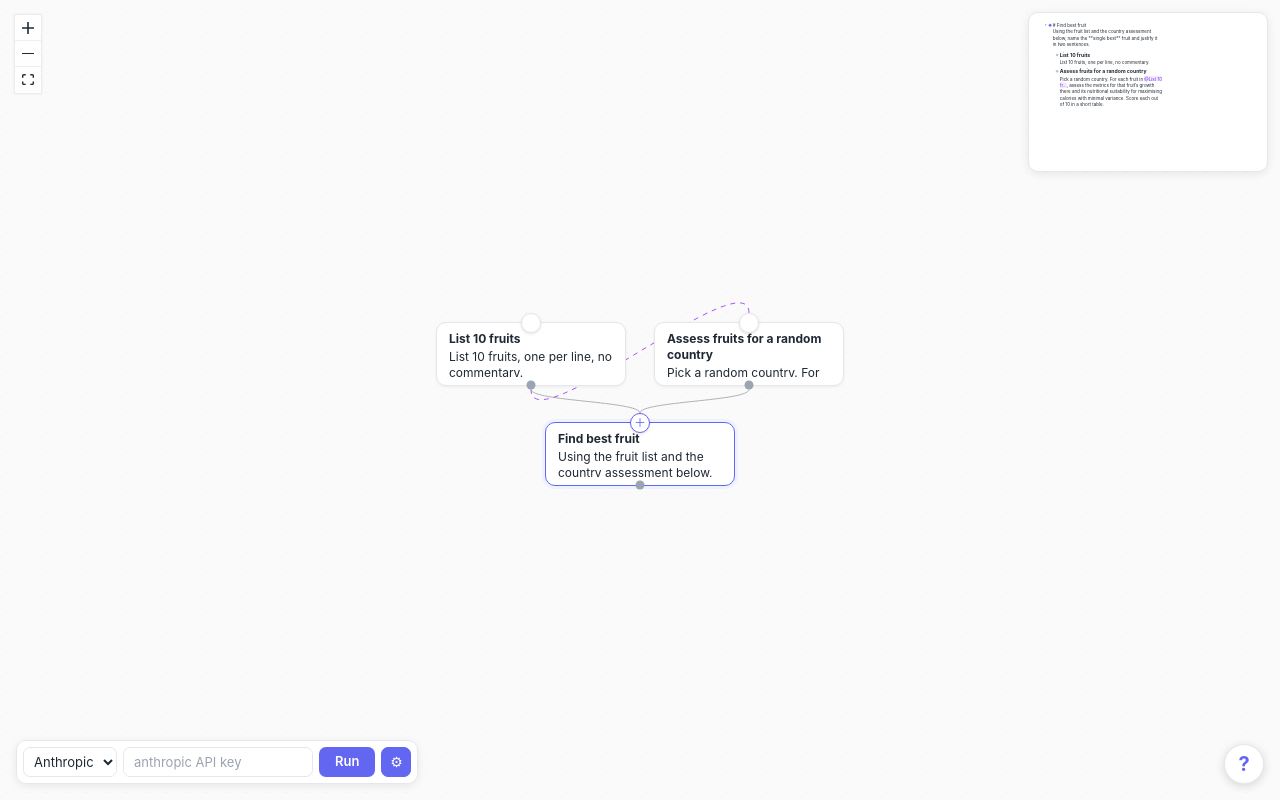
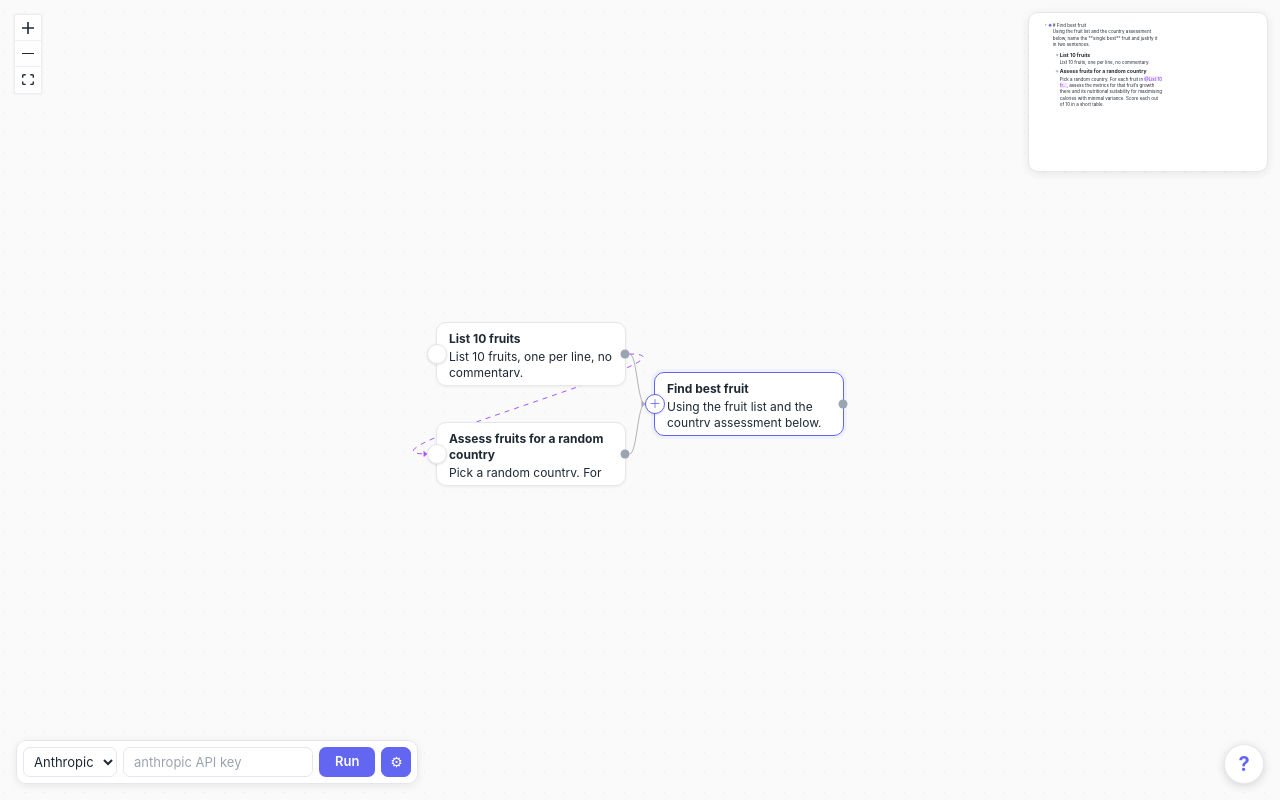
Before and after one commit to conradbez/prompt-build-tool-dnd, a React (Vite) app: page / in a window 1280 px wide. Built offline with nearby package versions, Linux system fonts and the light colour scheme.

Commit message:
chore: update

```diff
--- a/src/mindmap/BulletNode.tsx
+++ b/src/mindmap/BulletNode.tsx
@@ -31,12 +31,12 @@ export function BulletNode({ id, data, selected }: NodeProps) {
         — the `+` button covering the connection handle — so a drag aimed at the
         handle hit the button instead. The `+` now lives *inside* the handle.
 
-        It is the node's *input*, on top: children sit above their parent and
-        feed their output down into it, so adding a child means adding an input.
+        It is the node's *input*, on the left: children sit left of their parent
+        and feed their output across into it, so adding a child means adding an input.
       */}
       <Handle
         type="target"
-        position={Position.Top}
+        position={Position.Left}
         className="mm-handle mm-handle--start"
         title={
           d.canAddChild
@@ -86,8 +86,8 @@ export function BulletNode({ id, data, selected }: NodeProps) {
         </button>
       )}
       {d.hasChildren && d.collapsed && <div className="mm-node__badge">▸</div>}
-      {/* The output: it links down into this node's parent. */}
-      <Handle type="source" position={Position.Bottom} className="mm-handle" />
+      {/* The output: it links across into this node's parent. */}
+      <Handle type="source" position={Position.Right} className="mm-handle" />
     </div>
   );
 }
--- a/src/mindmap/MindMap.tsx
+++ b/src/mindmap/MindMap.tsx
@@ -4,6 +4,7 @@ import {
   Background,
   Controls,
   ConnectionMode,
+  MarkerType,
   useNodesState,
   type Node,
   type Edge,
@@ -57,8 +58,8 @@ const TOUCH_ONLY = {
  * right. Parent→child links are solid; `@` references are dashed.
  *
  * Every link points the way data runs: from the node whose output is used,
- * out of its bottom dot, into the `+` on top of the node that uses it. So a
- * child sits *above* its parent, and a referenced node feeds the one that
+ * out of its right dot, into the `+` on the left of the node that uses it. So
+ * a child sits *left of* its parent, and a referenced node feeds the one that
  * mentions it.
  *
  * Interaction model
@@ -76,7 +77,7 @@ const TOUCH_ONLY = {
  *   - drop the link on a node ...... link them (see `onConnect` for whether
  *                                    that means "child of" or "@ reference")
  *   - drop the link on the canvas .. create a new node there, as a child
- *   - drag from the bottom dot ..... link this node's output into another
+ *   - drag from the right dot ...... link this node's output into another
  *   - click the `+` circle ......... create a child node — **the exception**;
  *                                    React Flow would start a click-connection
  *                                    here, so `connectOnClick` is off
@@ -127,7 +128,7 @@ export function MindMap() {
       return {
         id: p.id,
         type: 'bullet',
-        position: b.pos ?? { x: p.x, y: p.y },
+        position: { x: p.x, y: p.y },
         data,
         selected: state.selectedId === p.id,
         deletable: false,
@@ -148,6 +149,8 @@ export function MindMap() {
   const [nodes, setNodes, onNodesChange] = useNodesState(computedNodes);
   useEffect(() => setNodes(computedNodes), [computedNodes, setNodes]);
 
+  // Arrowheads sit on the input end, so each link reads as child → parent:
+  // the direction a child's output runs.
   const edges = useMemo<Edge[]>(() => {
     const list: Edge[] = [];
     for (const b of Object.values(state.bullets)) {
@@ -155,7 +158,7 @@ export function MindMap() {
         for (const c of b.children) {
           if (state.bullets[c]) {
             const id = `e-${b.id}-${c}`;
-            list.push({ id, source: c, target: b.id });
+            list.push({ id, source: c, target: b.id, markerEnd: { type: MarkerType.ArrowClosed } });
           }
         }
       }
@@ -168,6 +171,7 @@ export function MindMap() {
             target: b.id,
             animated: true,
             style: { stroke: '#a855f7', strokeDasharray: '5 5' },
+            markerEnd: { type: MarkerType.ArrowClosed, color: '#a855f7' },
           });
         }
       }
@@ -216,15 +220,15 @@ export function MindMap() {
     if (Math.hypot(p.clientX - from.x, p.clientY - from.y) < DRAG_SLOP) return; // a click, not a drag
     const id = actions.addChild(conn.fromNode.id);
     if (!id || !conn.to) return;
-    // Keep the x you dropped at, but take the y from the nodes it is joining,
+    // Keep the y you dropped at, but take the x from the nodes it is joining,
     // so a new child lines up with the children already sitting beside it
     // rather than hanging wherever the pointer happened to be.
     const parentId = conn.fromNode.id;
-    const siblingY = nodes
+    const siblingX = nodes
       .filter((n) => n.id !== id && state.bullets[n.id]?.parentId === parentId)
-      .map((n) => n.position.y);
-    const y = siblingY.length ? Math.min(...siblingY) : conn.to.y;
-    actions.setPos(id, snapToGrid({ x: conn.to.x - NODE_WIDTH / 2, y }));
+      .map((n) => n.position.x);
+    const x = siblingX.length ? Math.min(...siblingX) : conn.to.x - NODE_WIDTH;
+    actions.setPos(id, snapToGrid({ x, y: conn.to.y - NODE_HEIGHT / 2 }));
   };
 
   /**
--- a/src/mindmap/layout.ts
+++ b/src/mindmap/layout.ts
@@ -37,56 +37,66 @@ export function snapToGrid(pos: { x: number; y: number }): { x: number; y: numbe
 const RESULT_HEIGHT = 168; // extra room a node needs when it shows a run result
 
 /**
- * Simple bottom-up tidy tree: leaves are packed left-to-right, each parent is
- * centred under its children, and depth maps to the vertical axis — roots on
- * the bottom row, the deepest children on top. That is the direction data
- * runs: a child runs first and its output feeds its parent, so with the parent
- * below, every link reads top-to-bottom as input → output.
- * Multiple roots are laid out side by side. Collapsed bullets render as leaves.
+ * Simple right-to-left tidy tree: leaves are stacked top-to-bottom, each parent
+ * is centred beside its children, and depth maps to the horizontal axis — roots
+ * in the rightmost column, the deepest children on the left. That is the
+ * direction data runs: a child runs first and its output feeds its parent, so
+ * every link reads left-to-right as input → output.
+ * Multiple roots are stacked one under another. Collapsed bullets render as leaves.
  *
- * Row heights adapt per depth: a level that shows run results is given extra
- * vertical room so tall output cards don't overlap the level below.
+ * A node that shows a run result is taller, so its leaf slot is given extra
+ * vertical room and its output card doesn't overlap the node below.
  */
 export function layout(state: OutlineState): LaidOutNode[] {
-  const placed: { id: string; x: number; depth: number }[] = [];
-  let cursor = 0; // next free leaf slot (in node-width units)
-  const slot = NODE_WIDTH + H_GAP;
-  let maxDepth = 0;
+  const placed: { id: string; y: number; depth: number }[] = [];
+  let cursor = 0; // next free y
 
   const place = (id: string, depth: number): number => {
     const b = state.bullets[id];
-    if (!b) return cursor * slot;
-    maxDepth = Math.max(maxDepth, depth);
+    if (!b) return cursor;
     const kids = b.collapsed ? [] : b.children.filter((c) => state.bullets[c]);
+    const height = NODE_HEIGHT + (state.results[id] ? RESULT_HEIGHT : 0);
 
-    let x: number;
+    let y: number;
     if (kids.length === 0) {
-      x = cursor * slot;
-      cursor += 1;
+      y = cursor;
+      cursor += height + V_GAP;
     } else {
-      const childXs = kids.map((c) => place(c, depth + 1));
-      x = (childXs[0] + childXs[childXs.length - 1]) / 2;
+      const childYs = kids.map((c) => place(c, depth + 1));
+      y = (childYs[0] + childYs[childYs.length - 1]) / 2;
+      // A parent taller than its stack of children still needs its room.
+      cursor = Math.max(cursor, y + height + V_GAP);
     }
-    placed.push({ id, x, depth });
-    return x;
+    placed.push({ id, y, depth });
+    return y;
   };
 
   for (const rootId of state.rootIds) place(rootId, 0);
 
-  // Height of each depth = base node height, plus result room if any node on
-  // that level currently has a result.
-  const rowHeight: number[] = new Array(maxDepth + 1).fill(NODE_HEIGHT);
-  for (const p of placed) {
-    if (state.results[p.id]) rowHeight[p.depth] = NODE_HEIGHT + RESULT_HEIGHT;
-  }
+  // Roots at x = 0, each level one column further left. Anchored on the root
+  // rather than the deepest level, so adding a grandchild grows the tree
+  // leftwards instead of shoving every existing column to the right.
+  const auto = new Map(placed.map((p) => [p.id, { x: -p.depth * SLOT_X, y: p.y }]));
 
-  // Cumulative y offset per depth.
-  const yOffset: number[] = new Array(maxDepth + 1).fill(0);
-  for (let d = 1; d <= maxDepth; d++) {
-    yOffset[d] = yOffset[d - 1] + rowHeight[d - 1] + V_GAP;
-  }
+  // A dragged node keeps its spot (`bullet.pos`), and whatever hangs off it
+  // comes along: an unpinned node sits where the auto-layout puts it *relative
+  // to its nearest pinned ancestor*. Otherwise a child added to a node you had
+  // moved would appear back where that node used to be.
+  const pinnedAnchor = (id: string): string | null => {
+    for (let cur = state.bullets[id]?.parentId ?? null; cur; cur = state.bullets[cur]?.parentId ?? null) {
+      if (state.bullets[cur]?.pos) return cur;
+    }
+    return null;
+  };
 
-  // Flipped: the deepest row at y = 0, the roots at the bottom.
-  const bottom = yOffset[maxDepth];
-  return placed.map((p) => ({ id: p.id, x: p.x, y: bottom - yOffset[p.depth], depth: p.depth }));
+  return placed.map((p) => {
+    const own = state.bullets[p.id].pos;
+    if (own) return { id: p.id, ...own, depth: p.depth };
+    const a = auto.get(p.id)!;
+    const anchor = pinnedAnchor(p.id);
+    if (!anchor) return { id: p.id, ...a, depth: p.depth };
+    const at = state.bullets[anchor].pos!;
+    const from = auto.get(anchor)!;
+    return { id: p.id, x: at.x + a.x - from.x, y: at.y + a.y - from.y, depth: p.depth };
+  });
 }
```
Also changed, not shown: 1 other file (tests, documents, lock files or other folders).
